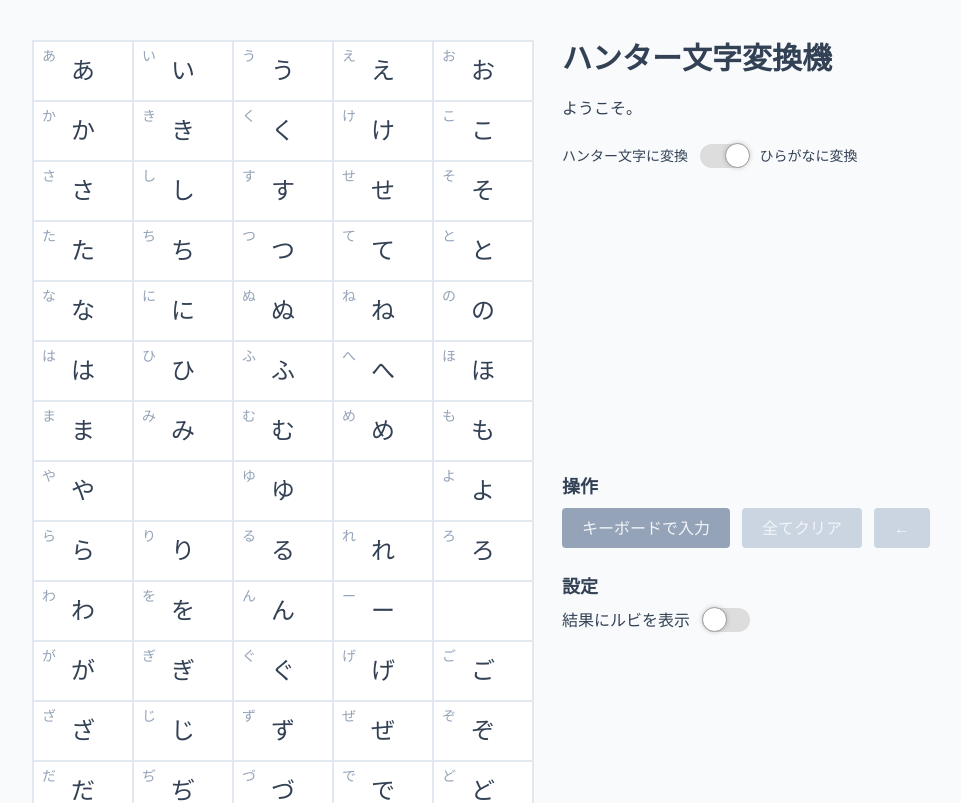
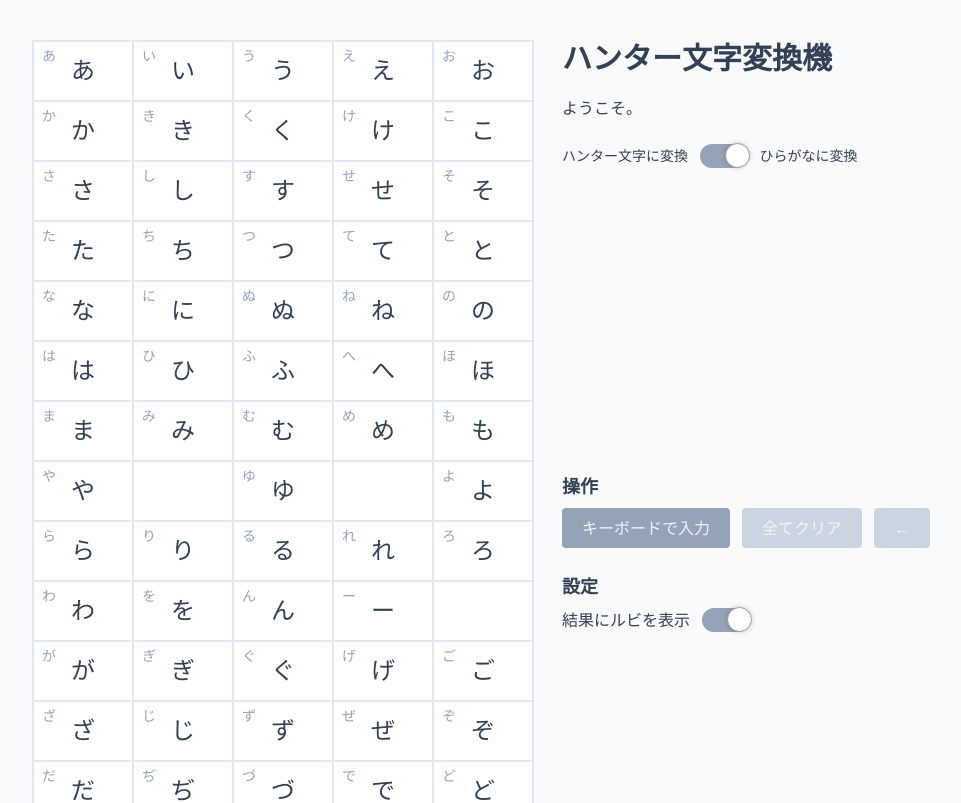
Before and after one commit to nanasi-1/hunter-mozi-converter, a React (Vite) app: page / in a window 1280 px wide. Shown: the top 803 px of the page, without its empty margins (8-969 px from the left). Built offline with nearby package versions, Linux system fonts and the light colour scheme; a web font is replaced by a local one.

Commit message:
トグルのCSSの見た目を編集

```diff
--- a/src/components/output/IsShownRuby.tsx
+++ b/src/components/output/IsShownRuby.tsx
@@ -8,13 +8,13 @@ function ShowRubyToggle({ isShown, onChange }: {
   return (
     <div className="flex gap-x-3 items-center">
       <p className="text-slate-700">結果にルビを表示</p>
-      <Toggle value={isShown} onChange={onChange} />
+      <Toggle onOff value={isShown} onChange={onChange} />
     </div>
   )
 }
 
 export function useIsShownRuby() {
-  const [isShownRuby, setIsShownRuby] = useState(false)
+  const [isShownRuby, setIsShownRuby] = useState(true)
   const isShownRubyToggle = <ShowRubyToggle isShown={isShownRuby} onChange={setIsShownRuby} />
   return { isShownRubyToggle, isShownRuby }
 }
--- a/src/components/ui/Toggle.tsx
+++ b/src/components/ui/Toggle.tsx
@@ -1,14 +1,32 @@
+import { tv } from 'tailwind-variants'
 import './toggle.css'
 
-export default function Toggle({ value, onChange }: {
+export default function Toggle({ value, onChange, onOff }: {
   value: boolean
   onChange: (v: boolean) => void
+  onOff?: boolean // false | voidならmodeになる
 }) {
   const _onChange = (e: React.ChangeEvent<HTMLInputElement>) => {
     onChange(e.target.checked)
   }
+
+  const label = tv({
+    base: "toggle-button-1",
+    variants: { // 設計むずい
+      onOff: {
+        "on": "bg-slate-400",
+      },
+      mode: {
+        true: "bg-slate-400"
+      }
+    },
+  })
+
   return (
-    <label className="toggle-button-1">
+    <label className={label({
+      onOff: (onOff && value) ? "on" : void 0,
+      mode: !onOff
+    })}>
       <input type="checkbox" checked={value} onChange={_onChange} />
     </label>
   )
--- a/src/components/ui/toggle.css
+++ b/src/components/ui/toggle.css
@@ -10,10 +10,6 @@
   background-color: #dddddd;
   cursor: pointer;
   transition: background-color .3s;
-}
-
-.toggle-button-1:has(:checked) {
-  background-color: #dddddd;
 }
 
 .toggle-button-1::after {
```
